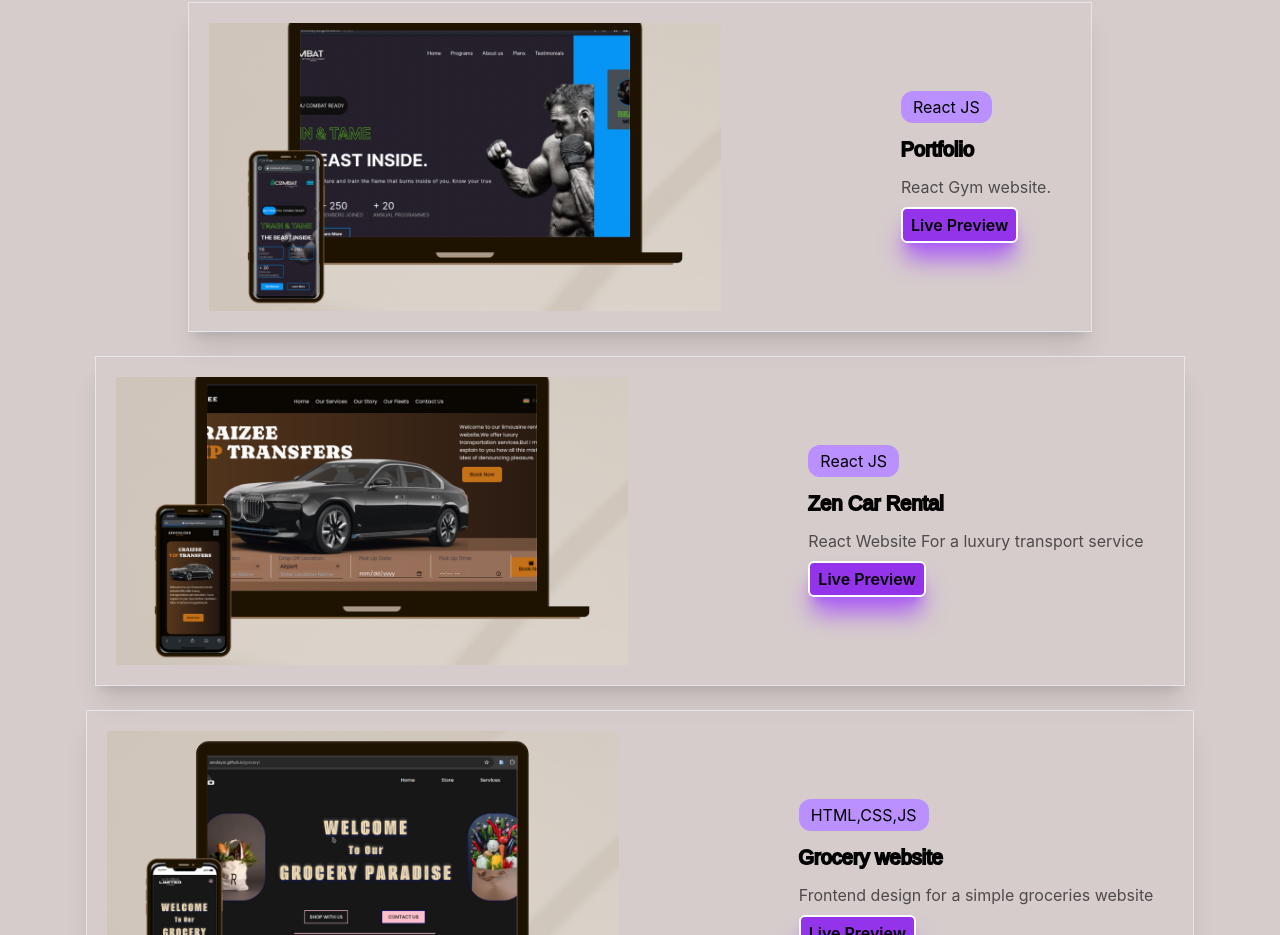
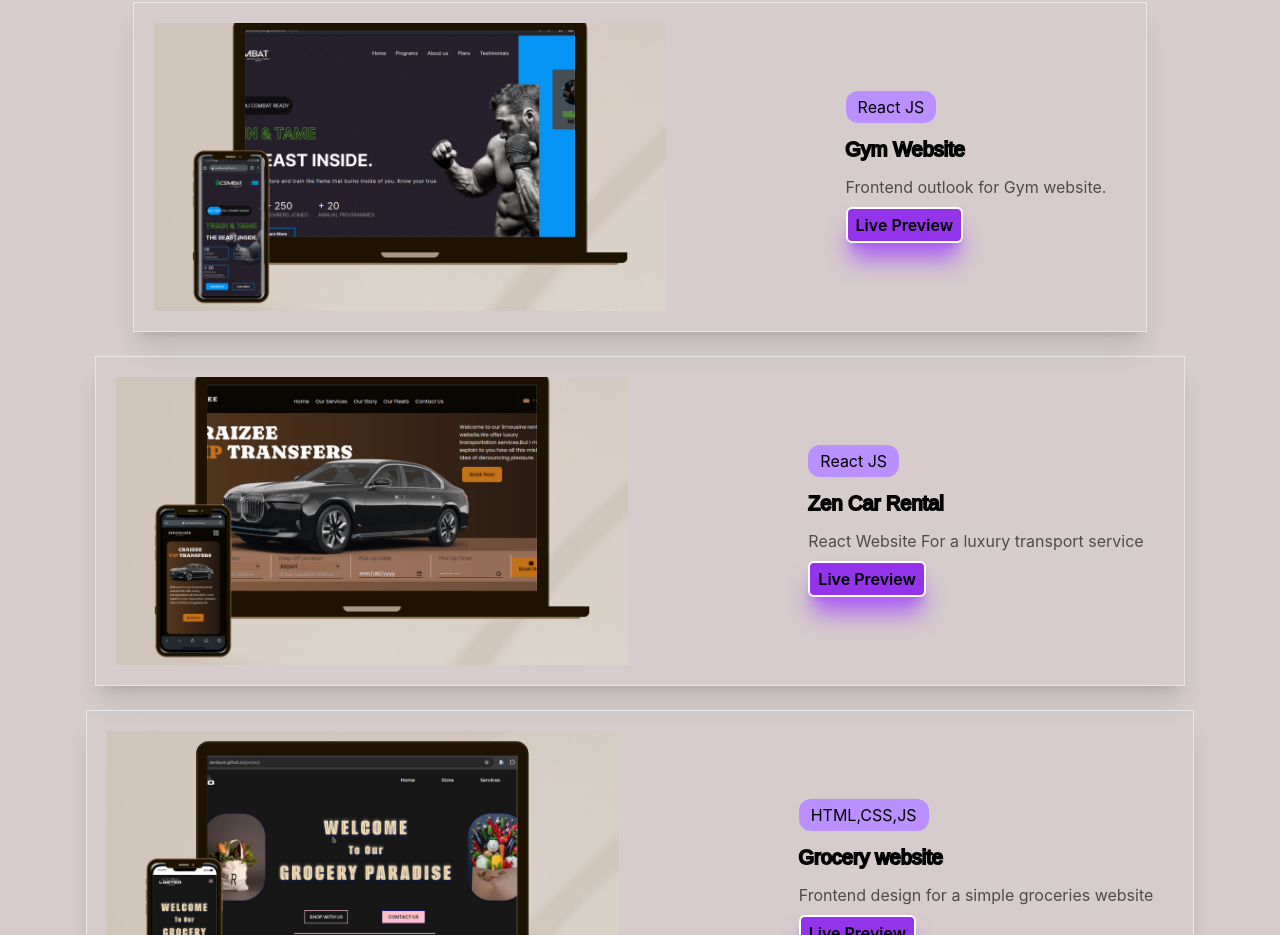
Before and after one commit to zendayat/Zencraizee, a React (Create React App) app: page / in a window 1280 px wide. Shown: the part 2209-3144 px from the top of the page. Built offline with nearby package versions, Linux system fonts and the light colour scheme.

Commit message:
Update: Textual update to portfolio

```diff
--- a/src/components/Portfolio/Portfolio.jsx
+++ b/src/components/Portfolio/Portfolio.jsx
@@ -11,9 +11,9 @@ import {fadeIn} from '../../variants'
 const Data = [
     {
       avatar: AVTR1,
-      id: 'Portfolio',
+      id: 'Gym Website',
       languages: 'React JS',
-      review: 'React Gym website.',
+      review: 'Frontend outlook for Gym website.',
       site: 'https://zendayat.github.io/Gym/'
     },
     {
```
